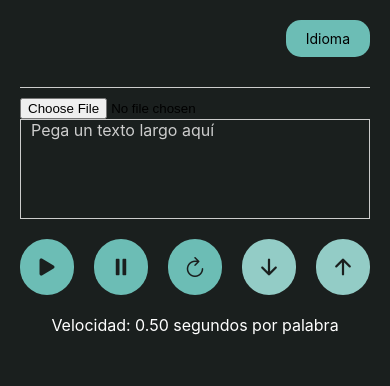
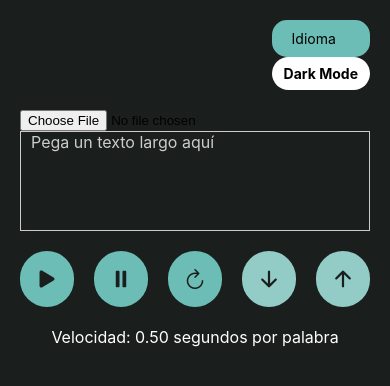
Before and after one commit to potento/readerest, a React Native app: screen / in a window 390 px wide. Shown: the top 386 px of the page. Built offline with nearby package versions, Linux system fonts and the light colour scheme.

Commit message:
agregue el boton que cambia  al modo oscuro

```diff
--- a/components/navbar.js
+++ b/components/navbar.js
@@ -8,6 +8,7 @@ export default function NavBar() {
     const { language, setLanguage } = useContext(LanguageContext);
 
     const [modalVisible, setModalVisible] = useState(false);
+    const [isDarkMode, setIsDarkMode] = useState(false); // Estado para el modo oscuro
 
     // Language variables
     const lang_txt = strings.lang_txt[language];
@@ -17,11 +18,18 @@ export default function NavBar() {
         setModalVisible(false);
     };
 
+    const toggleDarkMode = () => {
+        setIsDarkMode((prevMode) => !prevMode);
+    };
+
     return (
-        <View>
         <View style={styles.topnav}>
+            <View style={[isDarkMode ? styles.darkMode : styles.lightMode]}> {/* Aplicar estilos según el modo oscuro */}
                 <TouchableOpacity style={styles.languageBtn} onPress={() => setModalVisible(true)}>
                 <Text style={styles.languageText}>{lang_txt}</Text>
+                </TouchableOpacity>
+                <TouchableOpacity style={[styles.darkModeButton, isDarkMode ? styles.darkModeButtonActive : null]} onPress={toggleDarkMode}> {/* Botón para cambiar el modo oscuro */}
+                    <Text style={[styles.darkModeButtonText, isDarkMode ? styles.darkModeButtonTextActive : null]}>Dark Mode</Text>
                 </TouchableOpacity>
             </View>
             <View style={styles.divider} />
--- a/styles.js
+++ b/styles.js
@@ -85,4 +85,20 @@ export const styles = StyleSheet.create({
     borderBottomWidth: 1,
     marginVertical: 10,
   },
+  darkModeButton: {
+    backgroundColor: 'white',
+    paddingVertical: 8,
+    paddingHorizontal: 12,
+    borderRadius: 20,
+  },
+  darkModeButtonActive: {
+    backgroundColor: 'black',
+  },
+  darkModeButtonText: {
+    color: 'black',
+    fontWeight: 'bold',
+  },
+  darkModeButtonTextActive: {
+    color: 'white',
+  },
 });
```
Lines whose indentation alone changed are shown as unchanged.
